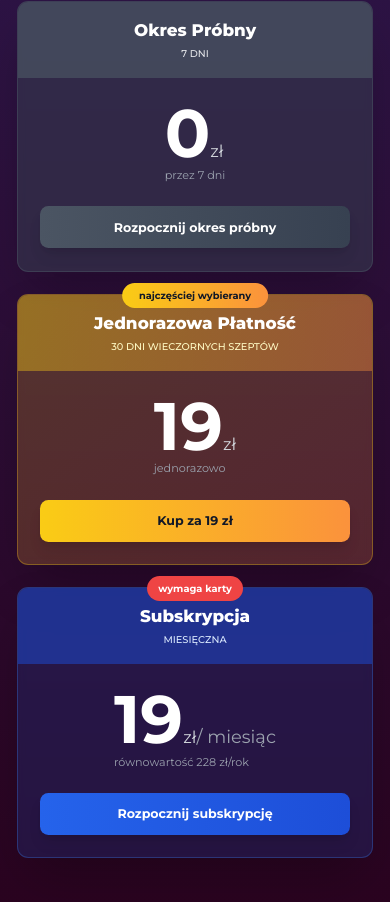
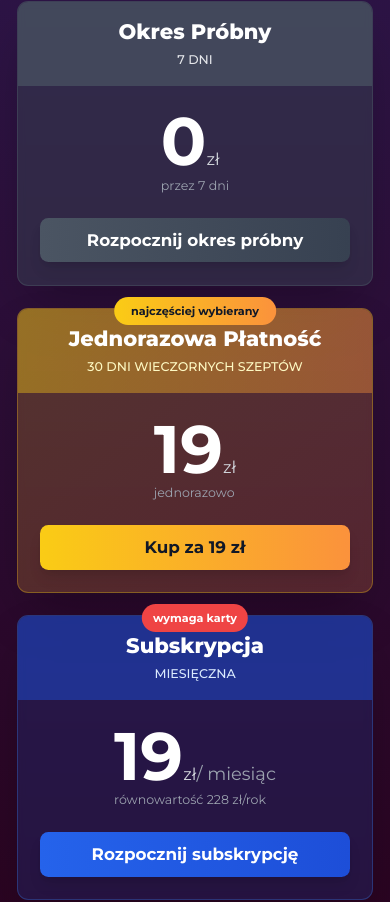
Before and after one commit to kamilkulik/whisper, a Next.js app: page / in a window 390 px wide. Shown: the part 3975-4877 px from the top of the page. Built offline with nearby package versions, Linux system fonts and the light colour scheme.

Commit message:
pricing section improved

```diff
--- a/src/app/_components/PricingSection.tsx
+++ b/src/app/_components/PricingSection.tsx
@@ -24,13 +24,15 @@ export default function PricingSection({ onGetStarted }: PricingSectionProps) {
         {/* Pricing Cards */}
         <div className="grid md:grid-cols-3 gap-8 mb-12">
           {/* Free Trial */}
-          <div className="bg-gray-700/50 backdrop-blur-sm rounded-2xl shadow-2xl border border-gray-600/50 transition-all duration-300 hover:shadow-3xl hover:-translate-y-2 overflow-hidden flex flex-col">
+          <div className="bg-gray-700/50 backdrop-blur-sm rounded-2xl shadow-2xl border border-gray-600/50 transition-all duration-300 hover:shadow-3xl hover:-translate-y-2 overflow-hidden flex flex-col h-full">
             {/* Header Section */}
             <div className="bg-gray-600/70 px-8 py-6 text-center">
-              <h3 className="text-2xl font-extrabold text-white mb-2">
+              <h3 className="text-3xl md:text-2xl font-extrabold text-white mb-2">
                 Okres Próbny
               </h3>
-              <p className="text-gray-200 text-sm font-medium">7 DNI</p>
+              <p className="text-gray-200 text-lg md:text-sm font-medium">
+                7 DNI
+              </p>
             </div>
 
             {/* Content Section */}
@@ -39,14 +41,14 @@ export default function PricingSection({ onGetStarted }: PricingSectionProps) {
                 <span className="text-8xl font-bold text-white">0</span>
                 <span className="text-2xl text-gray-300">zł</span>
               </div>
-              <p className="text-gray-400 text-base text-center">przez 7 dni</p>
+              <p className="text-gray-400 text-lg text-center">przez 7 dni</p>
             </div>
 
             {/* Button Section */}
             <div className="px-8 pb-8">
               <button
                 onClick={() => onGetStarted("trial")}
-                className="w-full bg-gradient-to-r from-gray-600 to-gray-700 hover:from-gray-500 hover:to-gray-600 text-white font-bold py-4 px-6 rounded-xl transition-all duration-200 focus:outline-none focus:ring-2 focus:ring-white/30 text-lg shadow-lg hover:shadow-xl transform hover:scale-105"
+                className="w-full bg-gradient-to-r from-gray-600 to-gray-700 hover:from-gray-500 hover:to-gray-600 text-white font-bold py-4 px-6 rounded-xl transition-all duration-200 focus:outline-none focus:ring-2 focus:ring-white/30 text-2xl md:text-xl shadow-lg hover:shadow-xl transform hover:scale-105"
               >
                 Rozpocznij okres próbny
               </button>
@@ -54,20 +56,20 @@ export default function PricingSection({ onGetStarted }: PricingSectionProps) {
           </div>
 
           {/* One-time Payment - Most Popular */}
-          <div className="relative hover:shadow-3xl hover:-translate-y-2 transition-all">
+          <div className="relative hover:shadow-3xl hover:-translate-y-2 transition-all ">
             {/* Popular Badge */}
             <div className="absolute -top-4 left-1/2 transform -translate-x-1/2 z-10">
-              <div className="bg-gradient-to-r from-yellow-400 to-orange-400 text-gray-900 px-6 py-2 rounded-full text-sm font-bold whitespace-nowrap">
+              <div className="bg-gradient-to-r from-yellow-400 to-orange-400 text-gray-900 px-6 py-2 rounded-full text-base font-bold whitespace-nowrap">
                 najczęściej wybierany
               </div>
             </div>
-            <div className="relative bg-gradient-to-br from-yellow-400/20 to-orange-400/20 backdrop-blur-sm rounded-2xl shadow-2xl border border-yellow-400/30 duration-300 hover:shadow-3xl overflow-hidden flex flex-col">
+            <div className="relative bg-gradient-to-br from-yellow-400/20 to-orange-400/20 backdrop-blur-sm rounded-2xl shadow-2xl border border-yellow-400/30 duration-300 hover:shadow-3xl overflow-hidden flex flex-col h-full">
               {/* Header Section */}
               <div className="bg-gradient-to-r from-yellow-400/40 to-orange-400/40 px-8 py-6 text-center">
-                <h3 className="text-2xl font-extrabold text-white mb-2">
+                <h3 className="text-3xl md:text-2xl font-extrabold text-white mb-2">
                   Jednorazowa Płatność
                 </h3>
-                <p className="text-yellow-100 text-sm font-medium">
+                <p className="text-yellow-100 text-lg md:text-sm font-medium">
                   30 DNI WIECZORNYCH SZEPTÓW
                 </p>
               </div>
@@ -78,14 +80,14 @@ export default function PricingSection({ onGetStarted }: PricingSectionProps) {
                   <span className="text-8xl font-bold text-white">19</span>
                   <span className="text-2xl text-gray-300">zł</span>
                 </div>
-                <p className="text-gray-400 text-base">jednorazowo</p>
+                <p className="text-gray-400 text-lg">jednorazowo</p>
               </div>
 
               {/* Button Section */}
               <div className="px-8 pb-8">
                 <button
                   onClick={() => onGetStarted("one-time")}
-                  className="w-full bg-gradient-to-r from-yellow-400 to-orange-400 hover:from-yellow-300 hover:to-orange-300 text-gray-900 font-bold py-4 px-6 rounded-xl transition-all duration-200 focus:outline-none focus:ring-2 focus:ring-white/30 text-lg shadow-lg hover:shadow-xl transform hover:scale-105"
+                  className="w-full bg-gradient-to-r from-yellow-400 to-orange-400 hover:from-yellow-300 hover:to-orange-300 text-gray-900 font-bold py-4 px-6 rounded-xl transition-all duration-200 focus:outline-none focus:ring-2 focus:ring-white/30 text-2xl md:text-xl shadow-lg hover:shadow-xl transform hover:scale-105"
                 >
                   Kup za 19 zł
                 </button>
@@ -97,17 +99,19 @@ export default function PricingSection({ onGetStarted }: PricingSectionProps) {
             {/* Subscription */}
             {/* Requires Card Badge */}
             <div className="absolute -top-4 left-1/2 transform -translate-x-1/2 z-10">
-              <div className="bg-red-500 text-white px-4 py-2 rounded-full text-sm font-bold">
+              <div className="bg-red-500 text-white px-4 py-2 rounded-full text-base font-bold whitespace-nowrap">
                 wymaga karty
               </div>
             </div>
-            <div className="relative bg-blue-900/30 backdrop-blur-sm rounded-2xl shadow-2xl border border-blue-500/30 transition-all duration-300 hover:shadow-3xl overflow-hidden flex flex-col">
+            <div className="relative bg-blue-900/30 backdrop-blur-sm rounded-2xl shadow-2xl border border-blue-500/30 transition-all duration-300 hover:shadow-3xl overflow-hidden flex flex-col h-full">
               {/* Header Section */}
               <div className="bg-blue-700/50 px-8 py-6 text-center">
-                <h3 className="text-2xl font-extrabold text-white mb-2">
+                <h3 className="text-3xl md:text-2xl font-extrabold text-white mb-2">
                   Subskrypcja
                 </h3>
-                <p className="text-blue-100 text-sm font-medium">MIESIĘCZNA</p>
+                <p className="text-blue-100 text-lg md:text-sm font-medium">
+                  MIESIĘCZNA
+                </p>
               </div>
 
               {/* Content Section */}
@@ -117,16 +121,14 @@ export default function PricingSection({ onGetStarted }: PricingSectionProps) {
                   <span className="text-2xl text-gray-300">zł</span>
                   <span className="text-gray-400">/ miesiąc</span>
                 </div>
-                <p className="text-gray-400 text-base">
-                  równowartość 228 zł/rok
-                </p>
+                <p className="text-gray-400 text-lg">równowartość 228 zł/rok</p>
               </div>
 
               {/* Button Section */}
               <div className="px-8 pb-8">
                 <button
                   onClick={() => onGetStarted("subscription")}
-                  className="w-full bg-gradient-to-r from-blue-600 to-blue-700 hover:from-blue-500 hover:to-blue-600 text-white font-bold py-4 px-6 rounded-xl transition-all duration-200 focus:outline-none focus:ring-2 focus:ring-white/30 text-lg shadow-lg hover:shadow-xl transform hover:scale-105"
+                  className="w-full bg-gradient-to-r from-blue-600 to-blue-700 hover:from-blue-500 hover:to-blue-600 text-white font-bold py-4 px-6 rounded-xl transition-all duration-200 focus:outline-none focus:ring-2 focus:ring-white/30 text-2xl md:text-xl shadow-lg hover:shadow-xl transform hover:scale-105"
                 >
                   Rozpocznij subskrypcję
                 </button>
--- a/src/app/page.tsx
+++ b/src/app/page.tsx
@@ -347,7 +347,7 @@ export default function Home() {
           </div>
         </div>
       </div>
-      {/* Contact Form Section - Now handled by modals */}
+      {/* Contact Form Section */}
       <div className="bg-[#2A031E] text-white relative overflow-hidden">
         <div className="relative py-16">
           <div className="max-w-7xl mx-auto px-6">
```
